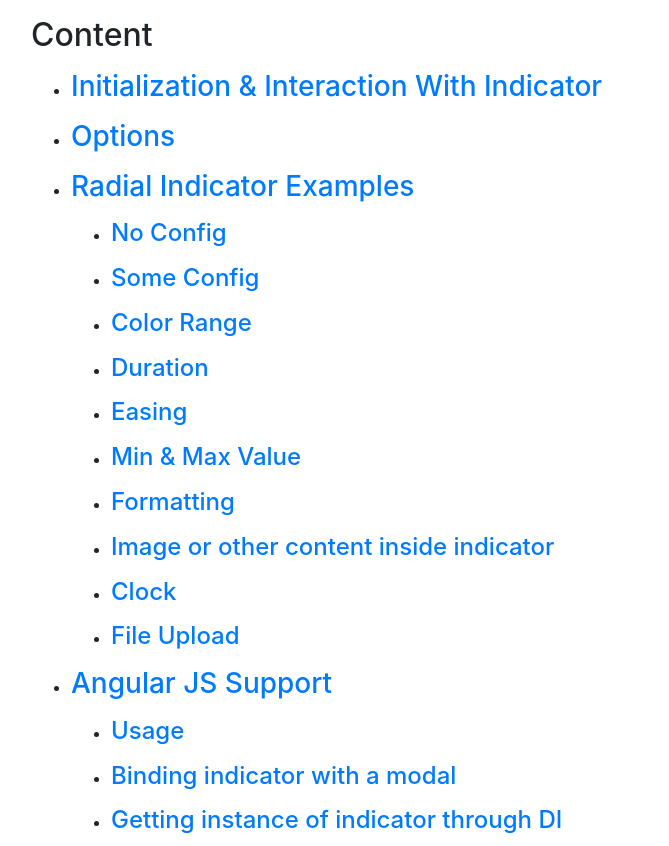
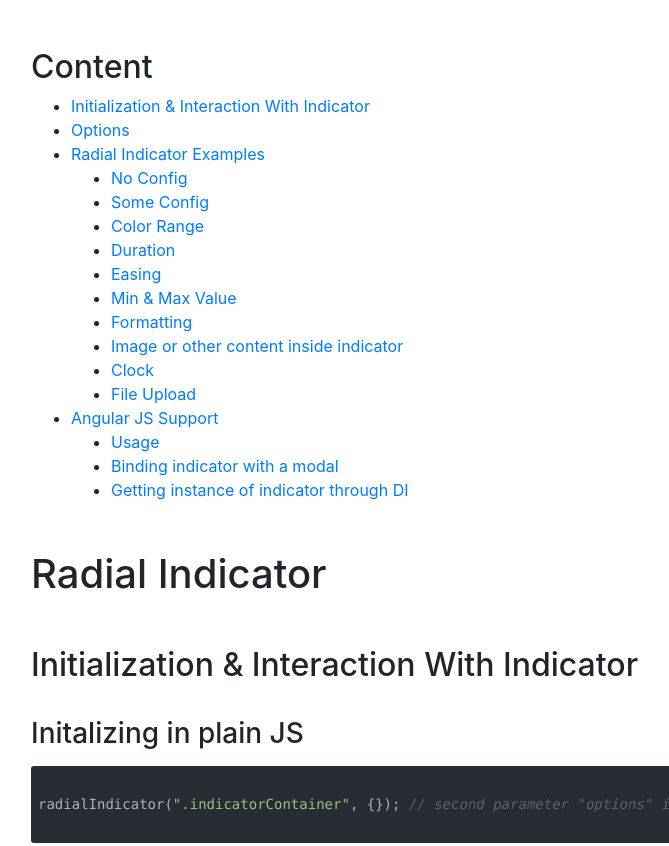
Before and after one commit to s-yadav/radialIndicator, a website with bundled scripts: page docs/index.html in a window 1280 px wide. Shown: the top 846 px of the page, without its empty margins (54-723 px from the left). Built offline with nearby package versions, Linux system fonts and the light colour scheme.

Commit message:
- Remove header tags from navigation links - Increase margins on header tags

```diff
--- a/docs/index.html
+++ b/docs/index.html
@@ -13,31 +13,33 @@
 <body>
 <div class="container">
     <h2>Content</h2>
+    <nav>
         <ul>
-        <li><h3><a href="#initalization">Initialization & Interaction With Indicator</a></h3></li>
-        <li><h3><a href="#options">Options</a></h3></li>
-        <li><h3><a href="#examples">Radial Indicator Examples</a></h3>
+            <li><a href="#initalization">Initialization & Interaction With Indicator</a></li>
+            <li><a href="#options">Options</a></li>
+            <li><a href="#examples">Radial Indicator Examples</a>
                 <ul>
-                <li><h4><a href="#no-config">No Config</a></h4></li>
-                <li><h4><a href="#some-config">Some Config</a></h4></li>
-                <li><h4><a href="#color-range">Color Range</a></h4></li>
-                <li><h4><a href="#duration">Duration</a></h4></li>
-                <li><h4><a href="#easing">Easing</a></h4></li>
-                <li><h4><a href="#min-max">Min & Max Value</a></h4></li>
-                <li><h4><a href="#formatting">Formatting</a></h4></li>
-                <li><h4><a href="#image-content">Image or other content inside indicator</a></h4></li>
-                <li><h4><a href="#clock">Clock</a></h4></li>
-                <li><h4><a href="#upload">File Upload</a></h4></li>
+                    <li><a href="#no-config">No Config</a></li>
+                    <li><a href="#some-config">Some Config</a></li>
+                    <li><a href="#color-range">Color Range</a></li>
+                    <li><a href="#duration">Duration</a></li>
+                    <li><a href="#easing">Easing</a></li>
+                    <li><a href="#min-max">Min & Max Value</a></li>
+                    <li><a href="#formatting">Formatting</a></li>
+                    <li><a href="#image-content">Image or other content inside indicator</a></li>
+                    <li><a href="#clock">Clock</a></li>
+                    <li><a href="#upload">File Upload</a></li>
                 </ul>
             </li>
-        <li><h3><a href="#angular-support">Angular JS Support</a></h3>
+            <li><a href="#angular-support">Angular JS Support</a>
                 <ul>
-                <li><h4><a href="#angular-usage">Usage</a></h4></li>
-                <li><h4><a href="#angular-binding">Binding indicator with a modal</a></h4></li>
-                <li><h4><a href="#angular-di">Getting instance of indicator through DI</a></h4></li>
+                    <li><a href="#angular-usage">Usage</a></li>
+                    <li><a href="#angular-binding">Binding indicator with a modal</a></li>
+                    <li><a href="#angular-di">Getting instance of indicator through DI</a></li>
                 </ul>
             </li>
         </ul>
+    </nav>
     <h1>Radial Indicator</h1>
     <h2 id="initalization">Initialization & Interaction With Indicator</h2>
     <h3>Initalizing in plain JS</h3>
--- a/docs/theme.css
+++ b/docs/theme.css
@@ -26,13 +26,13 @@
     margin-top: 1rem;
 }
 
-.container html, .container body, .container h2,
+.container html, .container body,
 .container  h3, .container h4, .container h5, .container h6 {
-    margin-top: 1rem;
+    margin-top: 2rem;
 }
 
-.container  h1 {
-    margin-top: 2rem;
+.container h2, .container  h1 {
+    margin-top: 3rem;
 }
 
 .hljs {
```
Also changed, not shown: 1 other file. Lines whose indentation alone changed are shown as unchanged.
